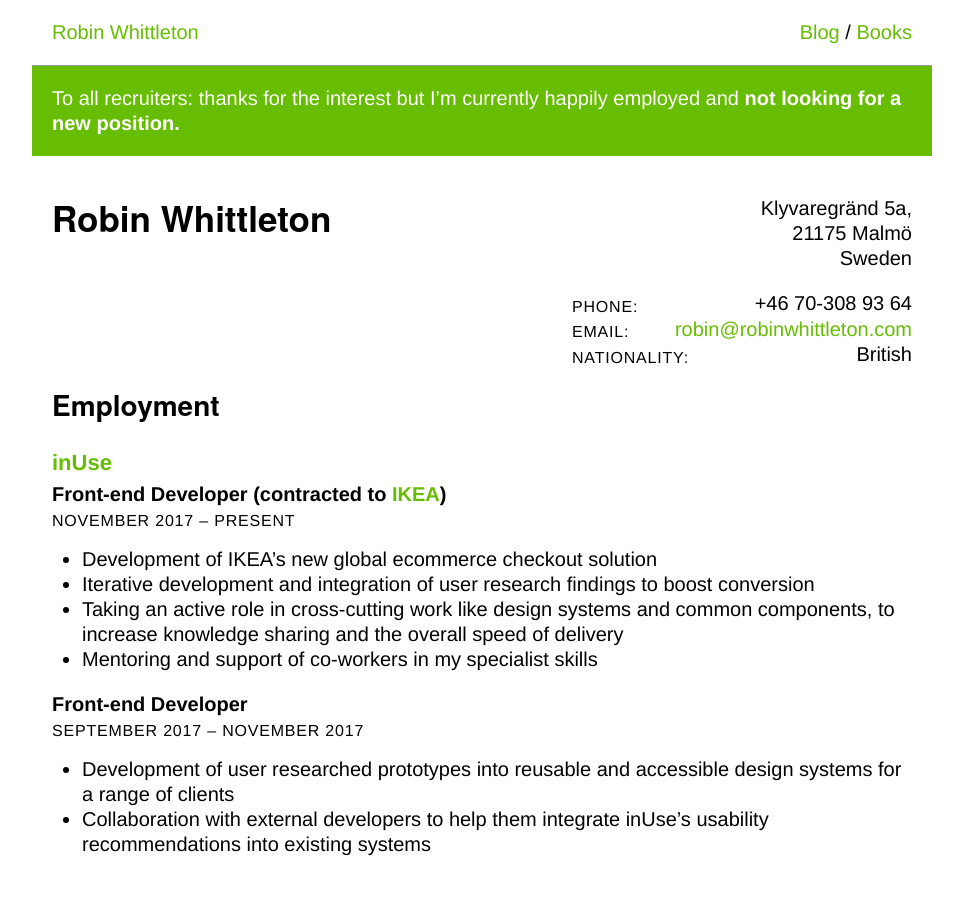
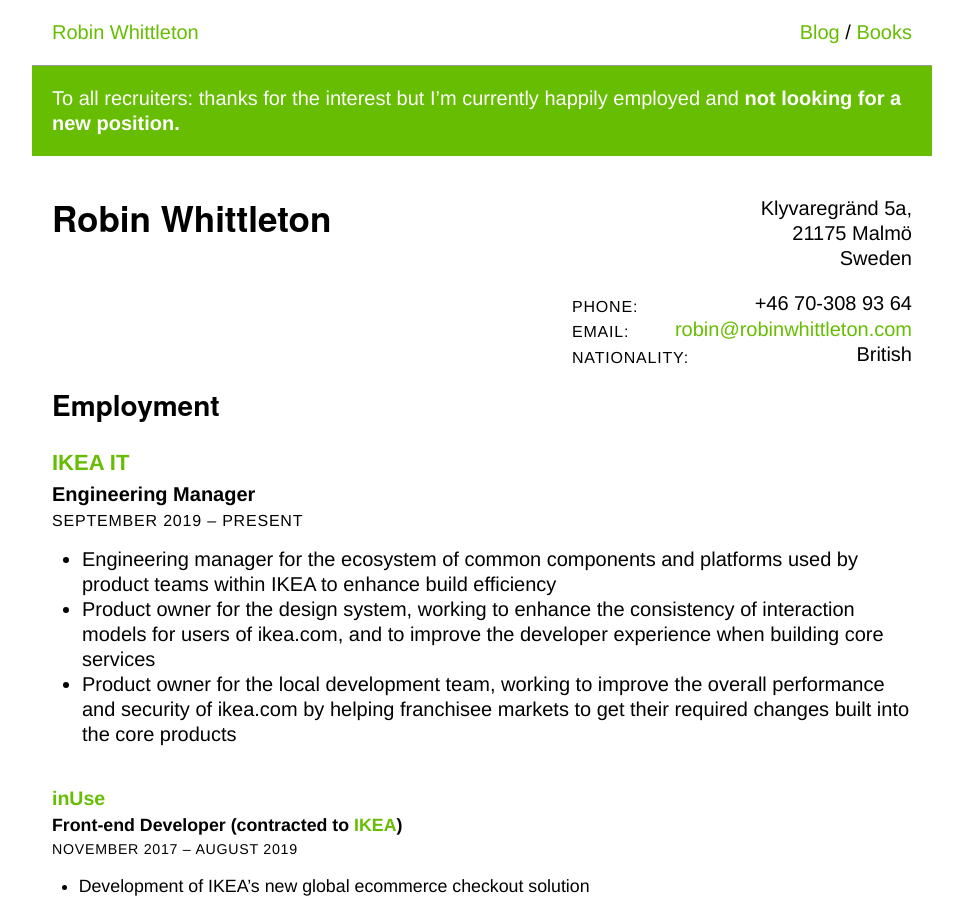
Before and after one commit to robinwhittleton/reala.net, a Jekyll site: the page built from cv.html, in a window 1280 px wide and 900 px high. Shown: the whole window, without its empty margins (158-1121 px from the left). Built offline with Jekyll 4.4.1, drawn with Linux system fonts in a browser that asks for light colours; some of the changed text lies outside the part shown.

Commit message:
Update CV with IKEA

```diff
--- a/cv.html
+++ b/cv.html
@@ -29,9 +29,19 @@
 		<h2>Employment</h2>
 		<ol>
 			<li>
+				<h3><a href="https://ingka.com/">IKEA IT</a></h3>
+				<h4>Engineering Manager</h4>
+				<p class="meta"><time datetime="2019-09">September 2019</time> – present</p>
+				<ul>
+					<li>Engineering manager for the ecosystem of common components and platforms used by product teams within IKEA to enhance build efficiency</li>
+					<li>Product owner for the design system, working to enhance the consistency of interaction models for users of ikea.com, and to improve the developer experience when building core services</li>
+					<li>Product owner for the local development team, working to improve the overall performance and security of ikea.com by helping franchisee markets to get their required changes built into the core products</li>
+				</ul>
+			</li>
+			<li>
 				<h3><a href="https://inuse.se/">inUse</a></h3>
 				<h4>Front-end Developer (contracted to <a href="https://www.ikea.com/">IKEA</a>)</h4>
-				<p class="meta"><time datetime="2017-09">November 2017</time> – present</p>
+				<p class="meta"><time datetime="2017-09">November 2017</time> – <time datetime="2019-08">August 2019</time></p>
 				<ul>
 					<li>Development of IKEA’s new global ecommerce checkout solution</li>
 					<li>Iterative development and integration of user research findings to boost conversion</li>
@@ -110,23 +120,26 @@
 
 	<section id="skills">
 		<h2>Skills</h2>
-		<h3>Core</h3>
+		<h3>Technology</h3>
 		<ul>
 			<li>Fluent in the core web technologies used to build responsive and semantic web sites and applications</li>
 			<li>Use of Javascript from progressive enhancement through to custom canvas animation and front-end applications</li>
 			<li>In-depth knowledge of cross-browser compatibility issues and the combinations of technologies that cause them</li>
 			<li>Use of back-end technologies to create views and to manage asset build chains</li>
-			<li>Preference for OS X (or other UNIX) environments</li>
+			<li>Preference for macOS (or other UNIX) environments</li>
 		</ul>
-		<h3>Tuition</h3>
+		<h3>Management</h3>
 		<ul>
-			<li>Mentoring of junior front-end developers to give them a more fundamental understanding of the techniques they are learning</li>
+			<li>Team management from both product owner and technical lead perspectives</li>
+			<li>Direct line management of developers to help them advance in their careers while covering their pastoral needs</li>
+			<li>Mentoring of junior developers to give them a more fundamental understanding of the techniques they are learning</li>
 			<li>Presenting technologies in an interesting and understandable way, both as a conference speaker and in internal briefings</li>
 		</ul>
 		<h3>Other</h3>
 		<ul>
 			<li>Proof-reading and copy editing, with an emphasis on readable typography</li>
 			<li>Full <abbr>EU</abbr> driving licence</li>
+			<li>Native English and near-fluent Swedish</li>
 		</ul>
 	</section>
 
```
